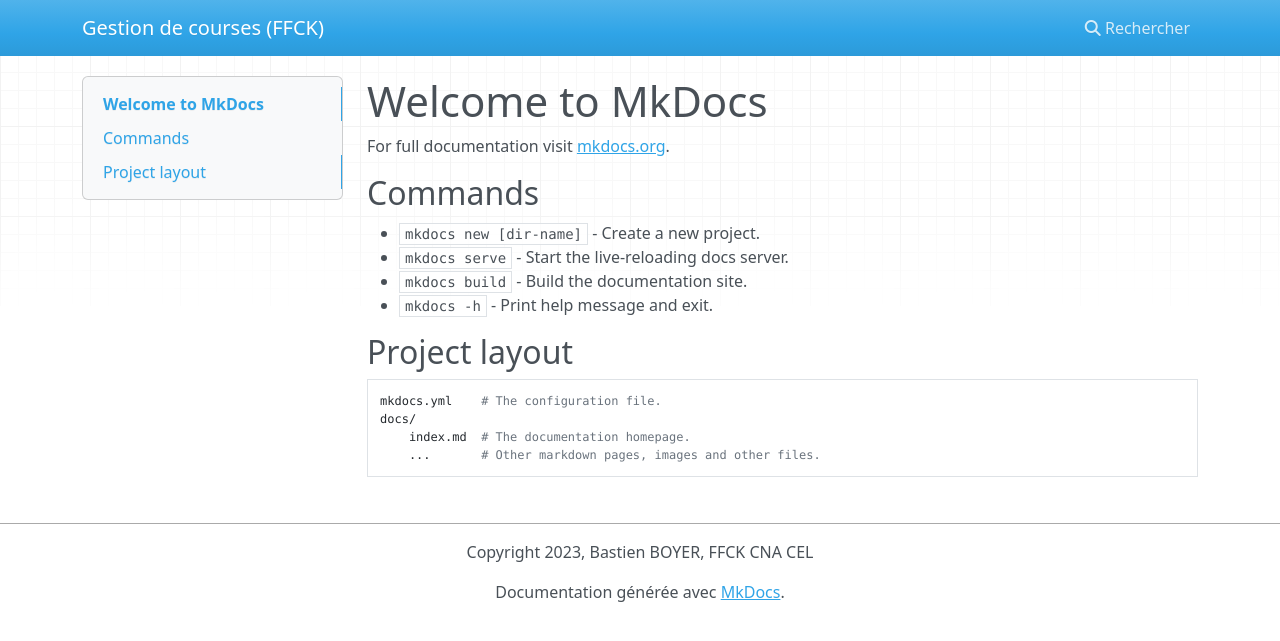
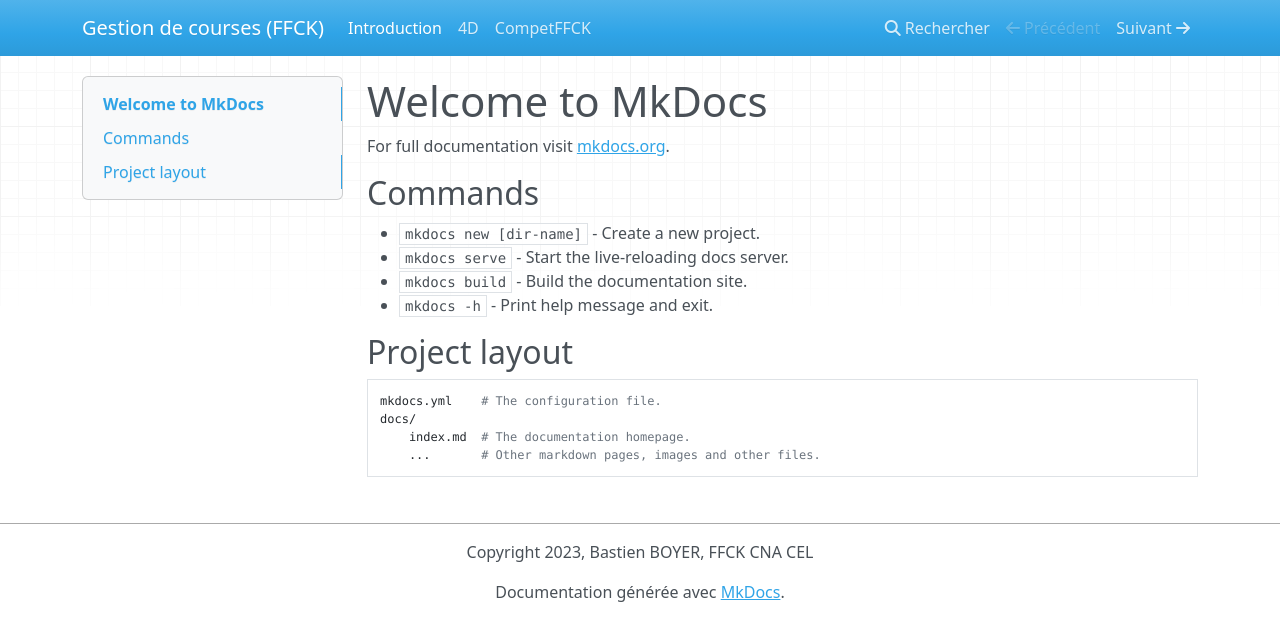
Before and after one commit to BastOOn58/gestion-de-courses, an MkDocs documentation site: the page built from docs/index.md, in a window 1280 px wide. Shown: the top 641 px of the page. Built offline with MkDocs 1.6.1, drawn with Linux system fonts in a browser that asks for light colours; nearby versions of some CDN libraries.

```diff
--- a/mkdocs.yml
+++ b/mkdocs.yml
@@ -19,3 +19,5 @@ markdown_extensions:
 
 nav:
   - Introduction: 'index.md'
+  - 4D: '4d/presentation.md'
+  - CompetFFCK: 'competffck/presentation.md'
```
